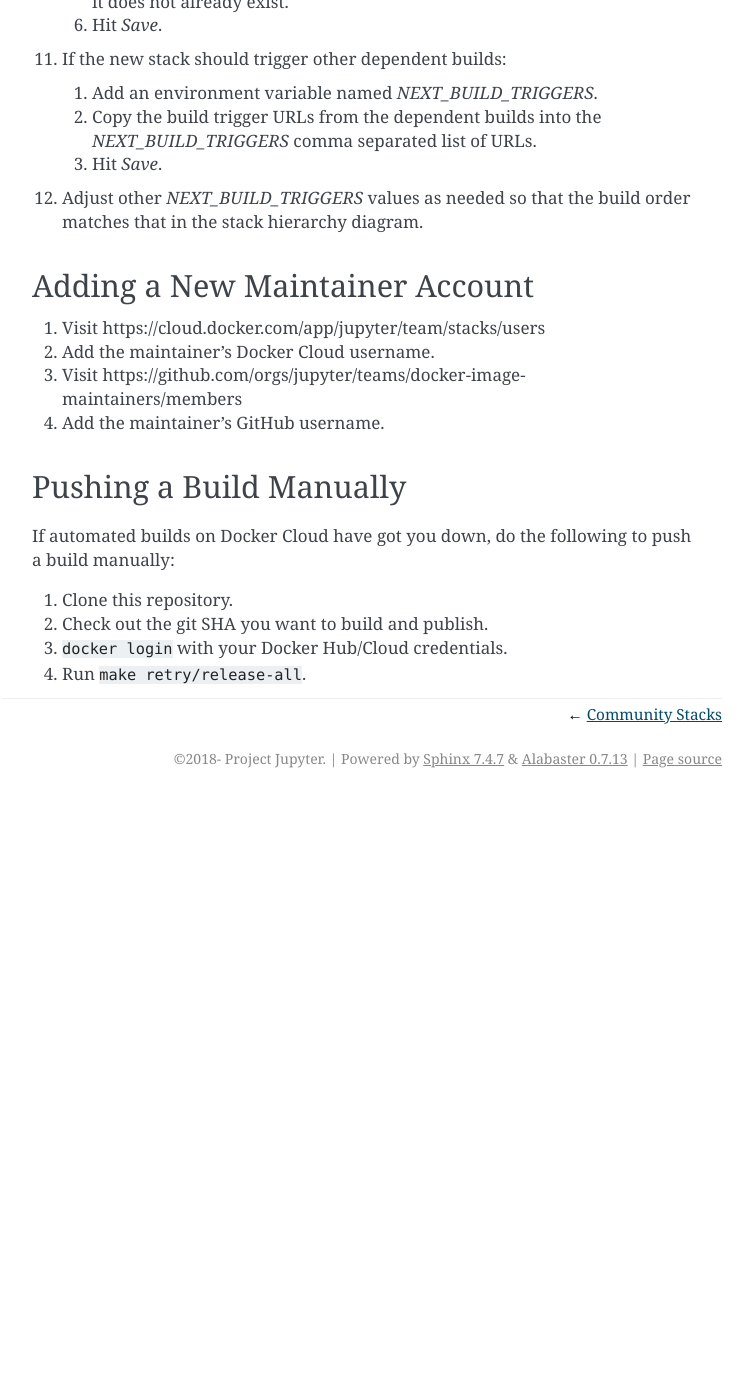
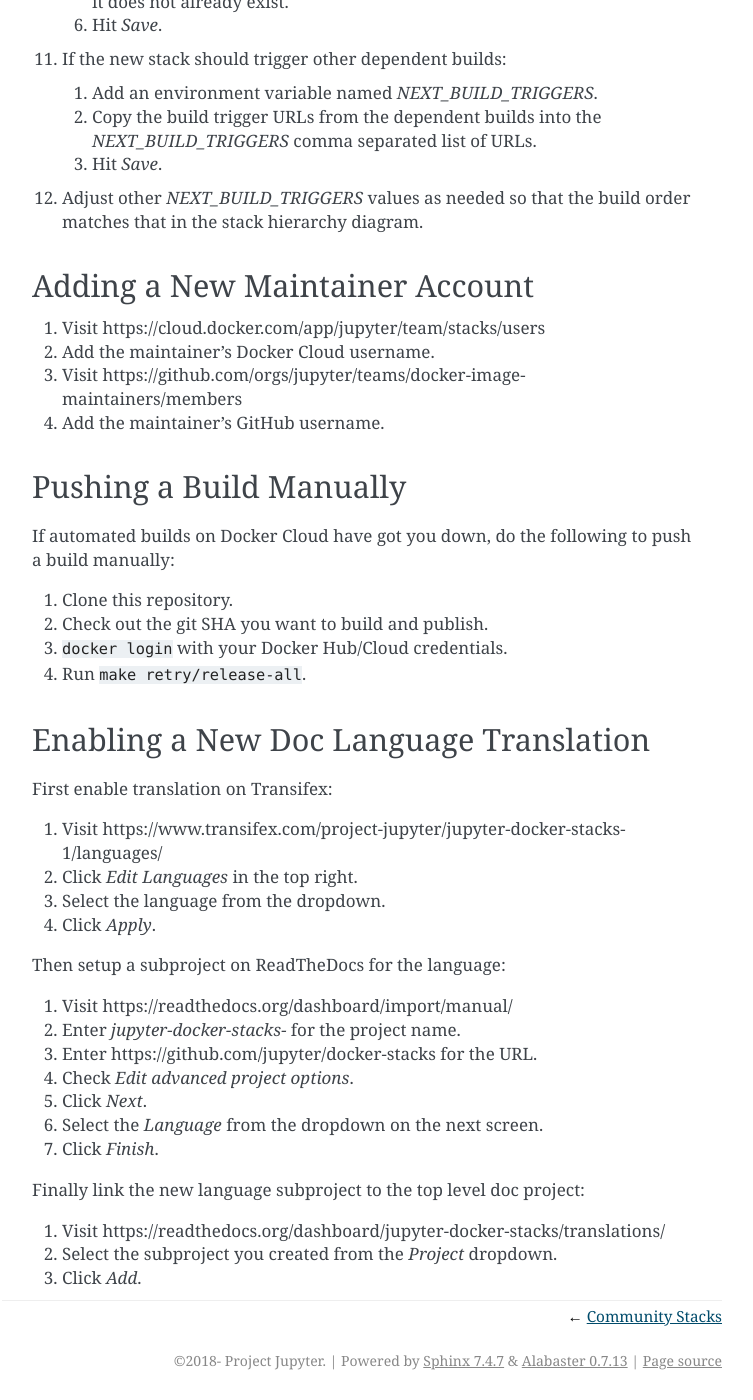
Before and after one commit to jupyter/docker-stacks, a Sphinx documentation site: the page built from docs/maintaining/tasks.md, in a window 1280 px wide and 1400 px high, scrolled down 1444 px. Shown: the whole window, without its empty margins (388-1141 px from the left). Built offline with Sphinx 7.4.7, drawn with Linux system fonts in a browser that asks for light colours; before the commit the page ends 2242 px from its top, so only the background shows below that; some of the changed text lies outside the part shown.

Commit message:
Draft pages about translation

```diff
--- a/docs/index.rst
+++ b/docs/index.rst
@@ -46,6 +46,7 @@
    contributing/issues
    contributing/packages
    contributing/recipes
+   contributing/translations
    contributing/tests
    contributing/features
    contributing/stacks
--- a/docs/maintaining/tasks.md
+++ b/docs/maintaining/tasks.md
@@ -55,3 +55,28 @@
 2. Check out the git SHA you want to build and publish.
 3. `docker login` with your Docker Hub/Cloud credentials.
 4. Run `make retry/release-all`.
+
+## Enabling a New Doc Language Translation
+
+First enable translation on Transifex:
+
+1. Visit https://www.transifex.com/project-jupyter/jupyter-docker-stacks-1/languages/
+2. Click *Edit Languages* in the top right.
+3. Select the language from the dropdown.
+4. Click *Apply*.
+
+Then setup a subproject on ReadTheDocs for the language:
+
+1. Visit https://readthedocs.org/dashboard/import/manual/
+2. Enter *jupyter-docker-stacks-<lang>* for the project name.
+3. Enter https://github.com/jupyter/docker-stacks for the URL.
+4. Check *Edit advanced project options*.
+5. Click *Next*.
+6. Select the *Language* from the dropdown on the next screen.
+7. Click *Finish*.
+
+Finally link the new language subproject to the top level doc project:
+
+1. Visit https://readthedocs.org/dashboard/jupyter-docker-stacks/translations/
+2. Select the subproject you created from the *Project* dropdown.
+3. Click *Add*.
```
Also changed, not shown: docs/contributing/translations.md (added, +7 -0 lines).
